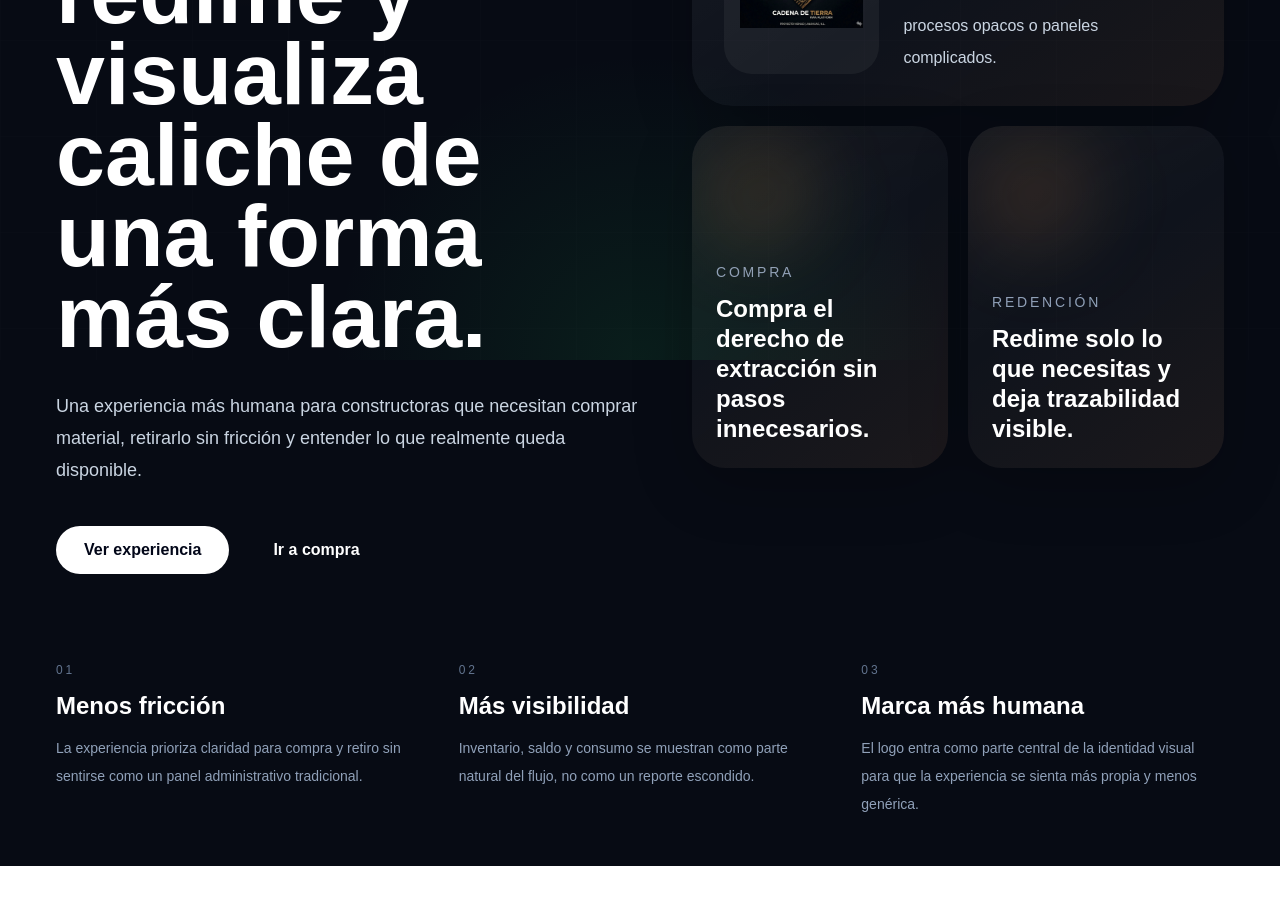
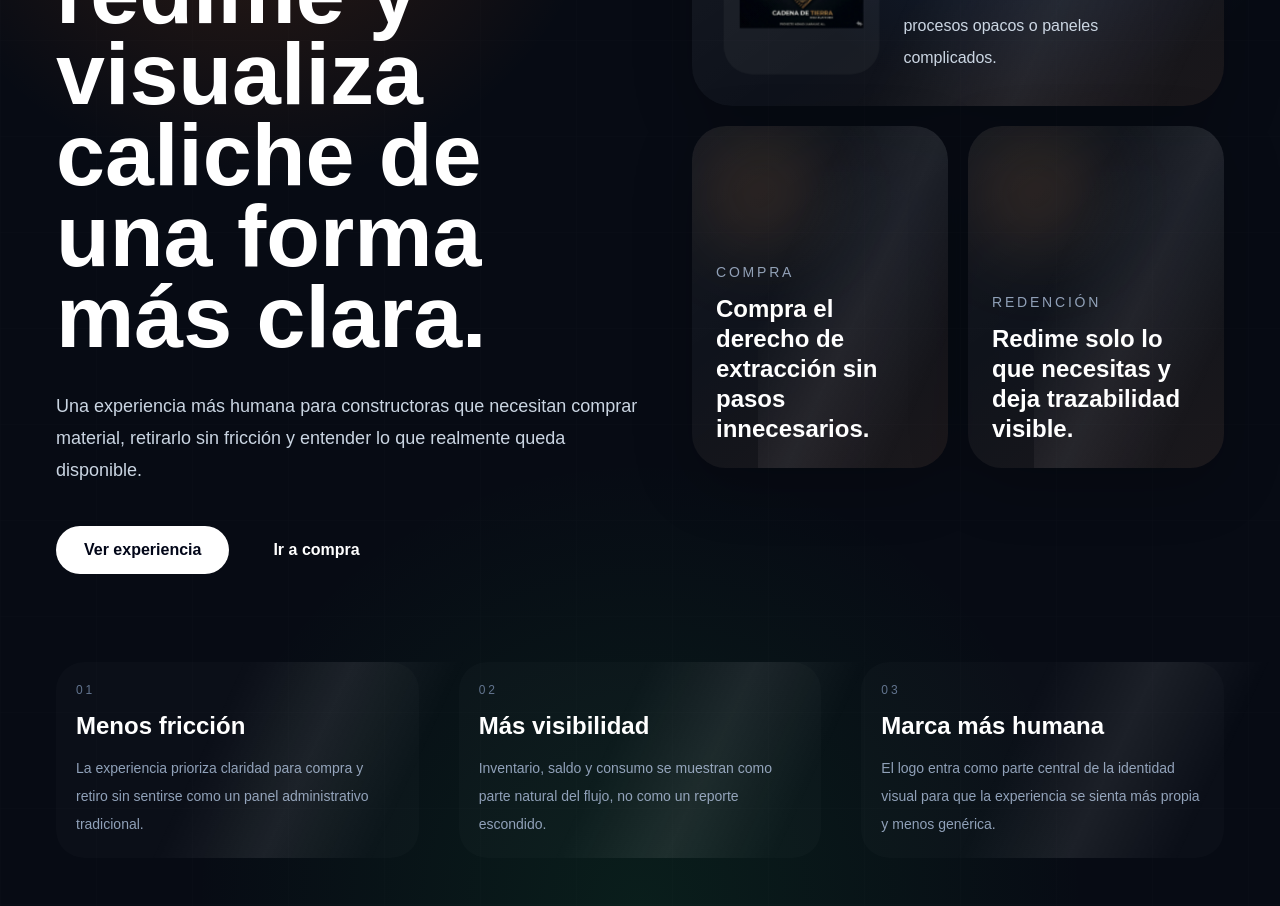
Before and after one commit to W4RW1CK/Cadena-de-tierra, a Next.js app: page / in a window 1280 px wide. Shown: the part 440-1346 px from the top of the page. Before the commit the page ends 1306 px from the top, so only its background shows below. Built offline with nearby package versions, Linux system fonts and the light colour scheme.

Commit message:
style: enrich landing ambience without breaking flow

```diff
--- a/src/app/globals.css
+++ b/src/app/globals.css
@@ -27,6 +27,48 @@ body {
     linear-gradient(180deg, #0b1020 0%, #121a31 100%);
   color: var(--foreground);
   font-family: Arial, Helvetica, sans-serif;
+  position: relative;
+  isolation: isolate;
+  overflow-x: hidden;
+  -webkit-font-smoothing: antialiased;
+  text-rendering: optimizeLegibility;
+  color-scheme: dark;
+  background-attachment: fixed;
+}
+
+body::before,
+body::after {
+  content: "";
+  position: fixed;
+  pointer-events: none;
+  z-index: 0;
+  border-radius: 9999px;
+  mix-blend-mode: screen;
+}
+
+body::before {
+  inset: -10% auto auto -10%;
+  width: 38vw;
+  height: 38vw;
+  max-width: 540px;
+  max-height: 540px;
+  background: radial-gradient(circle, rgba(249,115,22,0.09), transparent 65%);
+  animation: ambient-glow 10s ease-in-out infinite;
+}
+
+body::after {
+  inset: auto -8% 10% auto;
+  width: 32vw;
+  height: 32vw;
+  max-width: 420px;
+  max-height: 420px;
+  background: radial-gradient(circle, rgba(59,130,246,0.08), transparent 65%);
+  animation: ambient-glow 12s ease-in-out infinite;
+}
+
+body > * {
+  position: relative;
+  z-index: 1;
 }
 
 @keyframes fade-up {
@@ -52,6 +94,38 @@ body {
   }
 }
 
+@keyframes float-drift {
+  0%,
+  100% {
+    transform: translate3d(0, 0, 0);
+  }
+  50% {
+    transform: translate3d(0, -8px, 0);
+  }
+}
+
+@keyframes ambient-glow {
+  0%,
+  100% {
+    opacity: 0.55;
+    filter: blur(0px);
+  }
+  50% {
+    opacity: 0.9;
+    filter: blur(6px);
+  }
+}
+
+@keyframes shimmer-pass {
+  0%,
+  100% {
+    transform: translateX(-120%);
+  }
+  55% {
+    transform: translateX(120%);
+  }
+}
+
 .animate-fade-up {
   animation: fade-up 700ms cubic-bezier(0.22, 1, 0.36, 1) both;
 }
@@ -67,3 +141,35 @@ body {
 .animate-soft-pulse {
   animation: soft-pulse 5s ease-in-out infinite;
 }
+
+.animate-float-drift {
+  animation: float-drift 6.5s ease-in-out infinite;
+}
+
+.animate-ambient-glow {
+  animation: ambient-glow 7s ease-in-out infinite;
+}
+
+.glass-shimmer::after {
+  content: "";
+  position: absolute;
+  inset: 0;
+  background: linear-gradient(115deg, transparent 20%, rgba(255,255,255,0.07) 45%, transparent 70%);
+  transform: translateX(-120%);
+  animation: shimmer-pass 7.5s ease-in-out infinite;
+  pointer-events: none;
+}
+
+@media (prefers-reduced-motion: reduce) {
+  .animate-fade-up,
+  .animate-fade-up-delay-1,
+  .animate-fade-up-delay-2,
+  .animate-soft-pulse,
+  .animate-float-drift,
+  .animate-ambient-glow,
+  .glass-shimmer::after,
+  body::before,
+  body::after {
+    animation: none !important;
+  }
+}
--- a/src/app/page.tsx
+++ b/src/app/page.tsx
@@ -5,15 +5,25 @@ import { PageShell } from "@/components/ui";
 
 function VisualBlock({ title, subtitle }: { title: string; subtitle: string }) {
   return (
-    <div className="animate-fade-up-delay-2 relative overflow-hidden rounded-[34px] bg-white/[0.035] p-6 shadow-[0_18px_60px_rgba(0,0,0,0.22)] backdrop-blur-xl transition duration-300 hover:-translate-y-1 hover:shadow-[0_24px_80px_rgba(249,115,22,0.12)]">
+    <div className="glass-shimmer animate-fade-up-delay-2 relative overflow-hidden rounded-[34px] bg-white/[0.035] p-6 shadow-[0_18px_60px_rgba(0,0,0,0.22)] backdrop-blur-xl transition duration-300 hover:-translate-y-1 hover:shadow-[0_24px_80px_rgba(249,115,22,0.12)]">
       <div className="absolute inset-0 bg-[linear-gradient(145deg,rgba(255,255,255,0.03),transparent_45%,rgba(249,115,22,0.05))]" />
       <div className="relative flex h-full min-h-[260px] flex-col justify-between">
-        <div className="h-28 w-28 rounded-full bg-gradient-to-br from-orange-400/40 via-orange-300/10 to-transparent blur-2xl" />
+        <div className="animate-float-drift h-28 w-28 rounded-full bg-gradient-to-br from-orange-400/40 via-orange-300/10 to-transparent blur-2xl" />
         <div>
           <p className="text-sm uppercase tracking-[0.2em] text-slate-400">{subtitle}</p>
           <h3 className="mt-3 text-2xl font-semibold leading-tight">{title}</h3>
         </div>
       </div>
+    </div>
+  );
+}
+
+function FeatureMiniCard({ number, title, description }: { number: string; title: string; description: string }) {
+  return (
+    <div className="glass-shimmer animate-fade-up-delay-2 space-y-3 rounded-[28px] bg-white/[0.02] px-5 py-5 transition duration-300 hover:-translate-y-1 hover:bg-white/[0.035] hover:shadow-[0_20px_60px_rgba(255,255,255,0.06)]">
+      <p className="text-xs uppercase tracking-[0.24em] text-slate-500">{number}</p>
+      <h2 className="text-2xl font-semibold">{title}</h2>
+      <p className="text-sm leading-7 text-slate-400">{description}</p>
     </div>
   );
 }
@@ -29,17 +39,17 @@ export default function Home() {
             <div className="relative h-16 w-24 overflow-hidden rounded-2xl bg-white/5 animate-soft-pulse">
               <Image src="/logo.webp" alt="Cadena de Tierra" fill className="object-contain" priority />
             </div>
-            <p className="text-xs uppercase tracking-[0.3em] text-orange-300/75">Cadena de Tierra</p>
+            <p className="animate-fade-up-delay-1 text-xs uppercase tracking-[0.3em] text-orange-300/75">Cadena de Tierra</p>
           </div>
 
-          <h1 className="max-w-5xl text-5xl font-semibold leading-[0.92] md:text-7xl xl:text-[88px]">
+          <h1 className="animate-fade-up-delay-1 max-w-5xl text-5xl font-semibold leading-[0.92] md:text-7xl xl:text-[88px]">
             Compra, redime y visualiza caliche de una forma más clara.
           </h1>
-          <p className="max-w-2xl text-base leading-8 text-slate-300 md:text-lg">
+          <p className="animate-fade-up-delay-2 max-w-2xl text-base leading-8 text-slate-300 md:text-lg">
             Una experiencia más humana para constructoras que necesitan comprar material,
             retirarlo sin fricción y entender lo que realmente queda disponible.
           </p>
-          <div className="flex flex-wrap gap-4 pt-2">
+          <div className="animate-fade-up-delay-2 flex flex-wrap gap-4 pt-2">
             <Link href="/dashboard" className="rounded-full bg-white px-7 py-3 font-semibold text-slate-950 transition duration-300 hover:-translate-y-0.5 hover:bg-slate-100 hover:shadow-[0_16px_40px_rgba(255,255,255,0.12)]">
               Ver experiencia
             </Link>
@@ -50,10 +60,10 @@ export default function Home() {
         </div>
 
         <div className="animate-fade-up-delay-1 grid gap-5 md:grid-cols-2">
-          <div className="md:col-span-2 relative overflow-hidden rounded-[40px] bg-white/[0.03] p-8 shadow-[0_18px_60px_rgba(0,0,0,0.22)] backdrop-blur-xl transition duration-300 hover:shadow-[0_24px_80px_rgba(249,115,22,0.10)]">
+          <div className="glass-shimmer md:col-span-2 relative overflow-hidden rounded-[40px] bg-white/[0.03] p-8 shadow-[0_18px_60px_rgba(0,0,0,0.22)] backdrop-blur-xl transition duration-300 hover:shadow-[0_24px_80px_rgba(249,115,22,0.10)]">
             <div className="absolute inset-0 bg-[linear-gradient(145deg,rgba(255,255,255,0.03),transparent_45%,rgba(249,115,22,0.05))]" />
             <div className="relative grid gap-6 md:grid-cols-[0.7fr_1.3fr] md:items-end">
-              <div className="relative h-40 w-full overflow-hidden rounded-[28px] bg-white/5">
+              <div className="relative h-40 w-full overflow-hidden rounded-[28px] bg-white/5 animate-soft-pulse">
                 <Image src="/logo.webp" alt="Logo Cadena de Tierra" fill className="object-contain p-4" priority />
               </div>
               <p className="max-w-xl text-base leading-8 text-slate-300">
@@ -67,27 +77,21 @@ export default function Home() {
       </section>
 
       <section className="animate-fade-up-delay-2 grid gap-10 pt-8 md:grid-cols-3 xl:pt-12">
-        <div className="space-y-3">
-          <p className="text-xs uppercase tracking-[0.24em] text-slate-500">01</p>
-          <h2 className="text-2xl font-semibold">Menos fricción</h2>
-          <p className="text-sm leading-7 text-slate-400">
-            La experiencia prioriza claridad para compra y retiro sin sentirse como un panel administrativo tradicional.
-          </p>
-        </div>
-        <div className="space-y-3">
-          <p className="text-xs uppercase tracking-[0.24em] text-slate-500">02</p>
-          <h2 className="text-2xl font-semibold">Más visibilidad</h2>
-          <p className="text-sm leading-7 text-slate-400">
-            Inventario, saldo y consumo se muestran como parte natural del flujo, no como un reporte escondido.
-          </p>
-        </div>
-        <div className="space-y-3">
-          <p className="text-xs uppercase tracking-[0.24em] text-slate-500">03</p>
-          <h2 className="text-2xl font-semibold">Marca más humana</h2>
-          <p className="text-sm leading-7 text-slate-400">
-            El logo entra como parte central de la identidad visual para que la experiencia se sienta más propia y menos genérica.
-          </p>
-        </div>
+        <FeatureMiniCard
+          number="01"
+          title="Menos fricción"
+          description="La experiencia prioriza claridad para compra y retiro sin sentirse como un panel administrativo tradicional."
+        />
+        <FeatureMiniCard
+          number="02"
+          title="Más visibilidad"
+          description="Inventario, saldo y consumo se muestran como parte natural del flujo, no como un reporte escondido."
+        />
+        <FeatureMiniCard
+          number="03"
+          title="Marca más humana"
+          description="El logo entra como parte central de la identidad visual para que la experiencia se sienta más propia y menos genérica."
+        />
       </section>
     </PageShell>
   );
```
